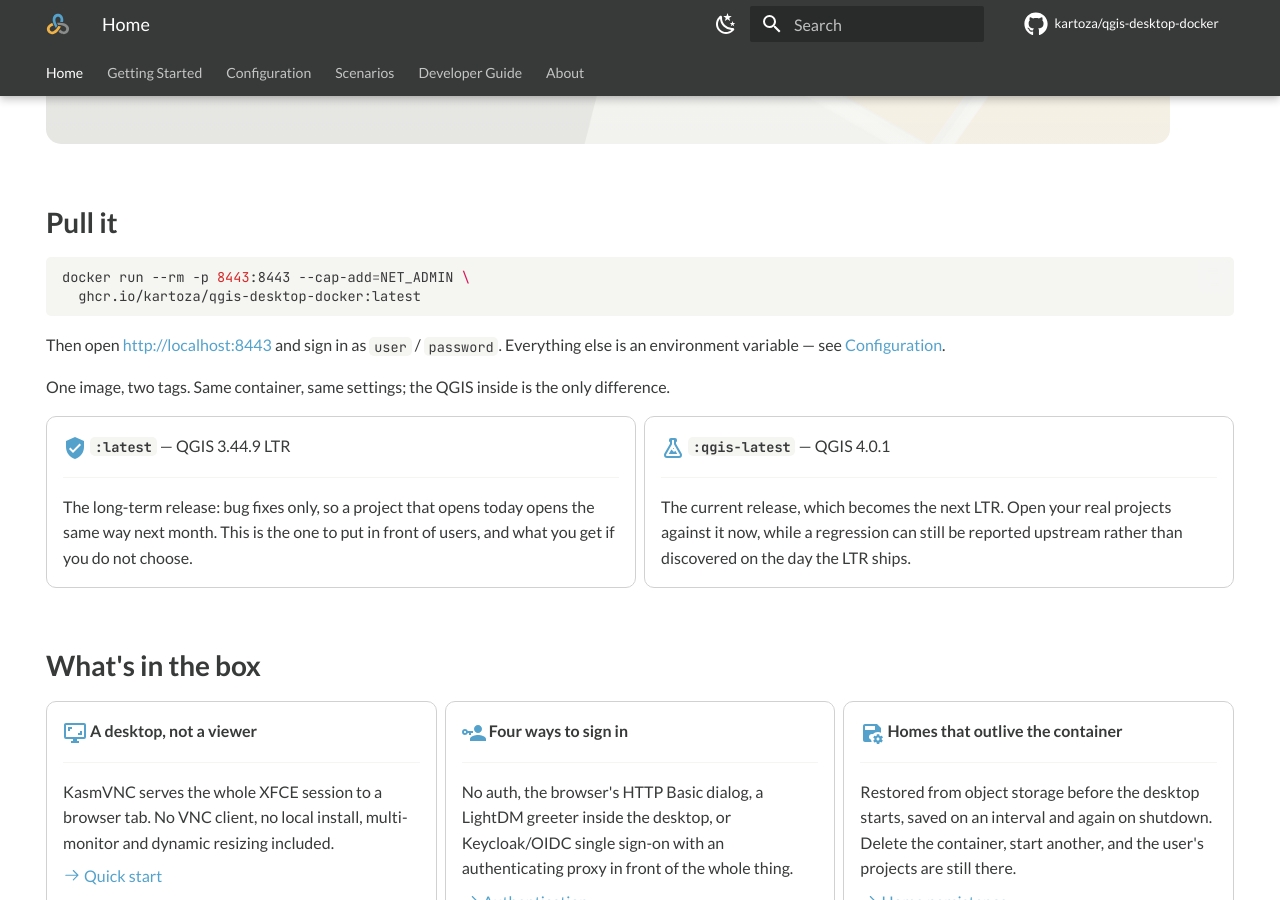
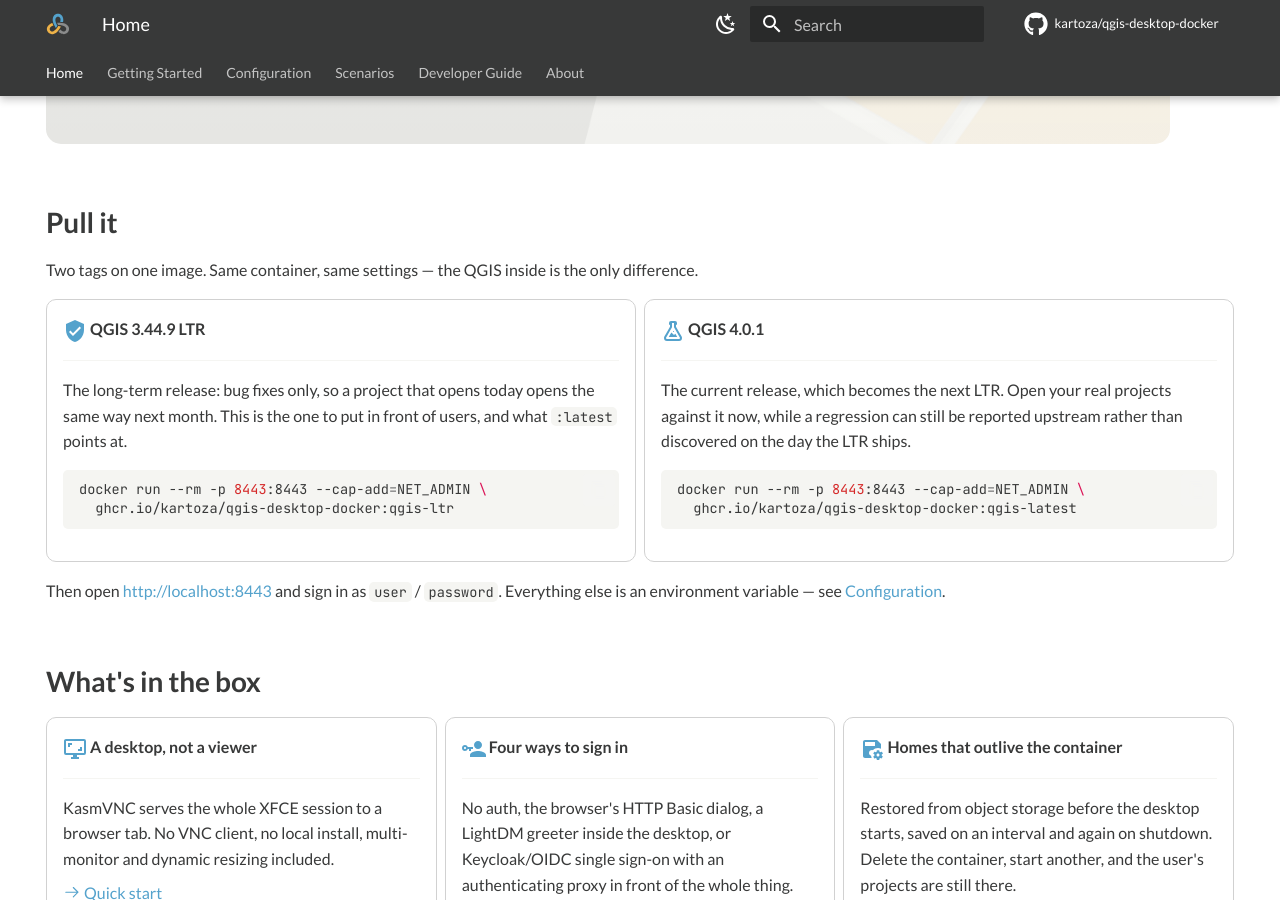
Before and after one commit to kartoza/qgis-desktop-docker, an MkDocs documentation site: the page built from docs/index.md, in a window 1280 px wide and 900 px high, scrolled down 429 px. Built offline with MkDocs 1.6.1 and Material for MkDocs 9.7.7, drawn with Linux system fonts in a browser that asks for light colours; comment, search, counter and statistics services are not loaded.

Commit message:
refactor: name the LTR image tag :qgis-ltr, and restore the per-card commands
The two channel tags were :ltr and :qgis-latest, which do not read as a pair.
They are now :qgis-ltr and :qgis-latest, and CI publishes :qgis-ltr alongside
:latest and the version tag, so the LTR line can be pinned by name the same way
the current release can.

:latest still points at the LTR build — it is what you get when you do not
choose, and what the run targets and both compose files expect.

The landing page goes back to a docker run inside each card, as it was before
the previous commit: the tags are distinguishable now, and the command belongs
next to the description of what you are choosing.

````diff
--- a/docs/index.md
+++ b/docs/index.md
@@ -25,29 +25,25 @@
 
 ## Pull it
 
-```bash
-docker run --rm -p 8443:8443 --cap-add=NET_ADMIN \
-  ghcr.io/kartoza/qgis-desktop-docker:latest
-```
-
-Then open <http://localhost:8443> and sign in as `user` / `password`. Everything
-else is an environment variable &mdash; see
-[Configuration](configuration/index.md).
-
-One image, two tags. Same container, same settings; the QGIS inside is the only
-difference.
+Two tags on one image. Same container, same settings &mdash; the QGIS inside is
+the only difference.
 
 <div class="grid cards" markdown>
 
--   :material-shield-check:{ .lg .middle } __`:latest`__ &mdash; QGIS 3.44.9 LTR
+-   :material-shield-check:{ .lg .middle } __QGIS 3.44.9 LTR__
 
     ---
 
     The long-term release: bug fixes only, so a project that opens today opens
     the same way next month. This is the one to put in front of users, and what
-    you get if you do not choose.
+    `:latest` points at.
 
--   :material-flask-outline:{ .lg .middle } __`:qgis-latest`__ &mdash; QGIS 4.0.1
+    ```bash
+    docker run --rm -p 8443:8443 --cap-add=NET_ADMIN \
+      ghcr.io/kartoza/qgis-desktop-docker:qgis-ltr
+    ```
+
+-   :material-flask-outline:{ .lg .middle } __QGIS 4.0.1__
 
     ---
 
@@ -55,7 +51,16 @@
     against it now, while a regression can still be reported upstream rather
     than discovered on the day the LTR ships.
 
+    ```bash
+    docker run --rm -p 8443:8443 --cap-add=NET_ADMIN \
+      ghcr.io/kartoza/qgis-desktop-docker:qgis-latest
+    ```
+
 </div>
+
+Then open <http://localhost:8443> and sign in as `user` / `password`. Everything
+else is an environment variable &mdash; see
+[Configuration](configuration/index.md).
 
 ## What's in the box
 
````
Also changed, not shown: CHANGELOG.md (+3 -2 lines), README.md (+4 -4 lines), docs/getting-started/building.md (+2 -2 lines), 2 other files.
